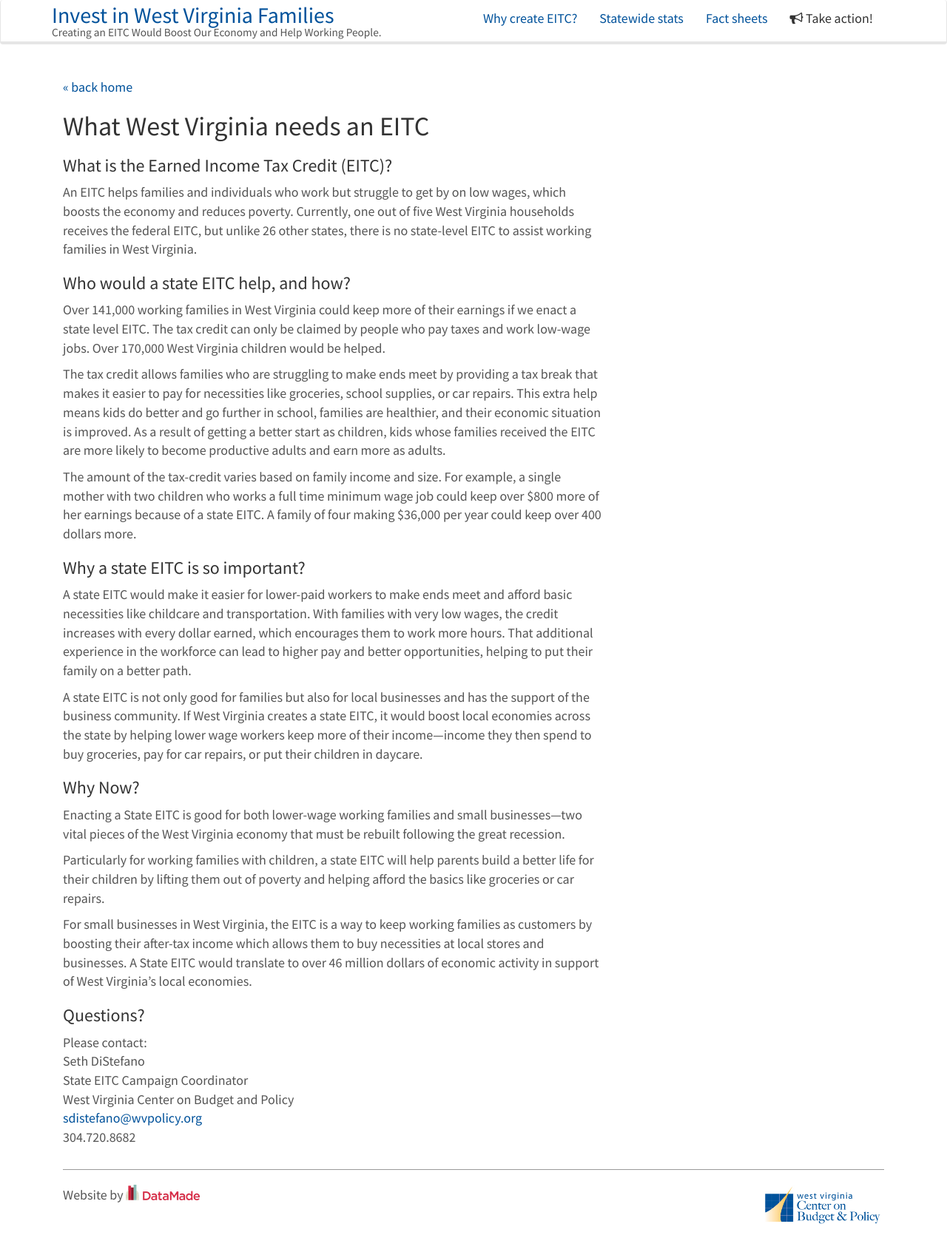
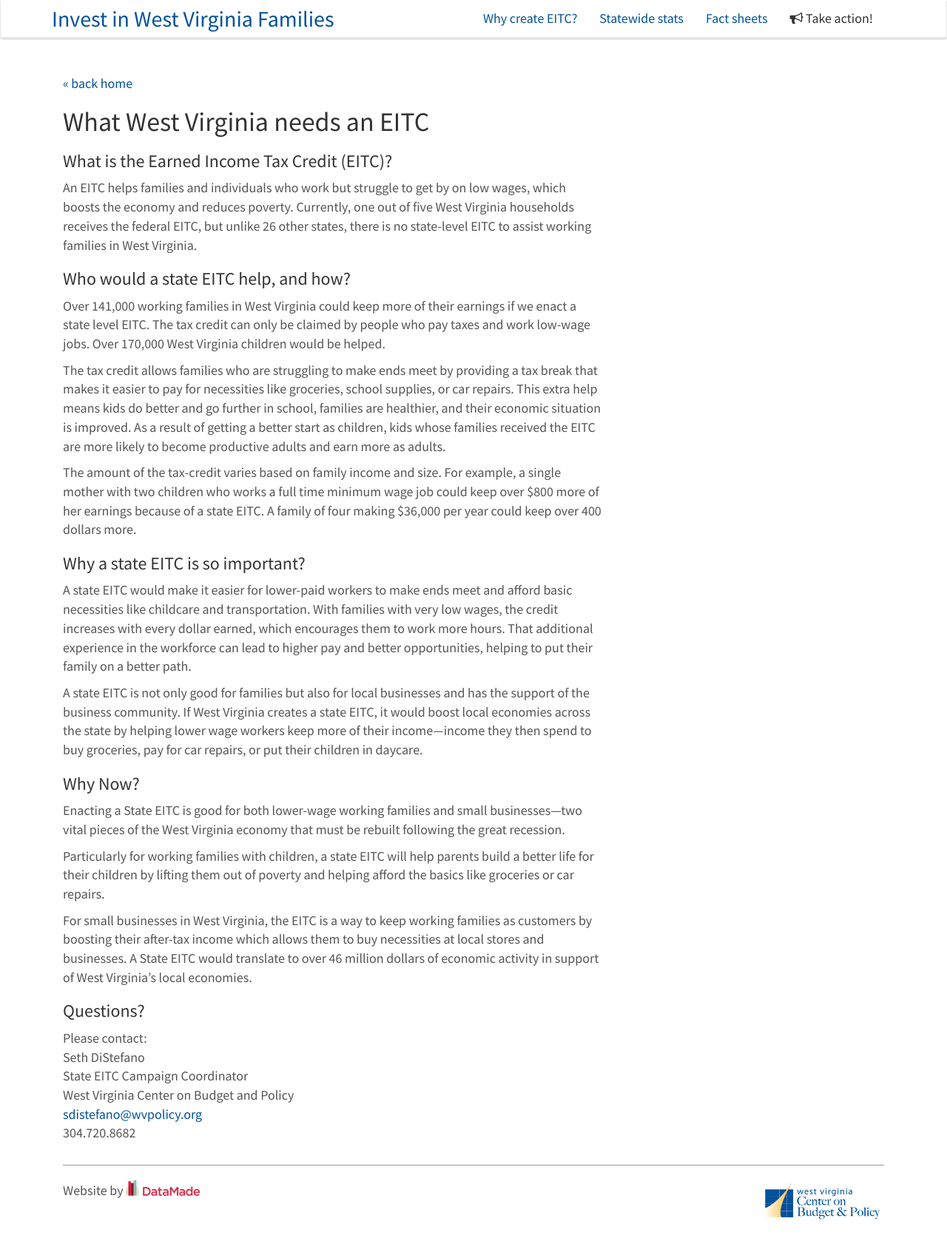
Before and after one commit to datamade/wv-eitc, a Jekyll site: the page built from why-create-eitc.html, in a window 1280 px wide. Shown: the whole page at 74% size. Built offline with Jekyll 4.4.1, drawn with Linux system fonts in a browser that asks for light colours; nearby versions of some CDN libraries.

Commit message:
Moved the subheader thing. Removed styles

```diff
--- a/_layouts/default.html
+++ b/_layouts/default.html
@@ -103,8 +103,7 @@
           </button>
           <a class='navbar-brand' href="/">
             Invest in West Virginia Families
-          </a><br />
-          <small class="hidden-xs hidden-s">Creating an EITC Would Boost Our Economy and Help Working People.</small>
+          </a>
         </div>
         <div class="collapse navbar-collapse">
           <ul class="nav navbar-nav pull-right">
--- a/css/custom.css
+++ b/css/custom.css
@@ -15,7 +15,7 @@
   font-size: .8em;
 }
 
-.navbar-brand { font-size: 30px; height: 30px; padding-bottom: 5px; padding-top: 10px;}
+.navbar-brand { font-size: 30px; }
 .navbar-header>.navbar-brand, .navbar-inverse .navbar-nav>li>a {color: #00529B;}
 
 #map { width: 100%; height: 670px;}
--- a/index.html
+++ b/index.html
@@ -5,6 +5,7 @@
 
 <div class='row'>
   <div class='col-md-12' id='address-search'>
+    <h3>Creating an EITC Would Boost Our Economy and Help Working People.</h3>
     <p>The <a href='why-create-eitc.html'>Earned Income Tax Credit</a> (EITC) helps people who work but struggle to get by on low wages, while also reducing poverty, increasing tax fairness, and boosting local economies across the state. <a target='_blank' href='http://www.cbpp.org/cms/index.cfm?fa=view&id=2506'>Read more about EITC &raquo;</a><br /><br /></p>
   </div>
 </div>
```
